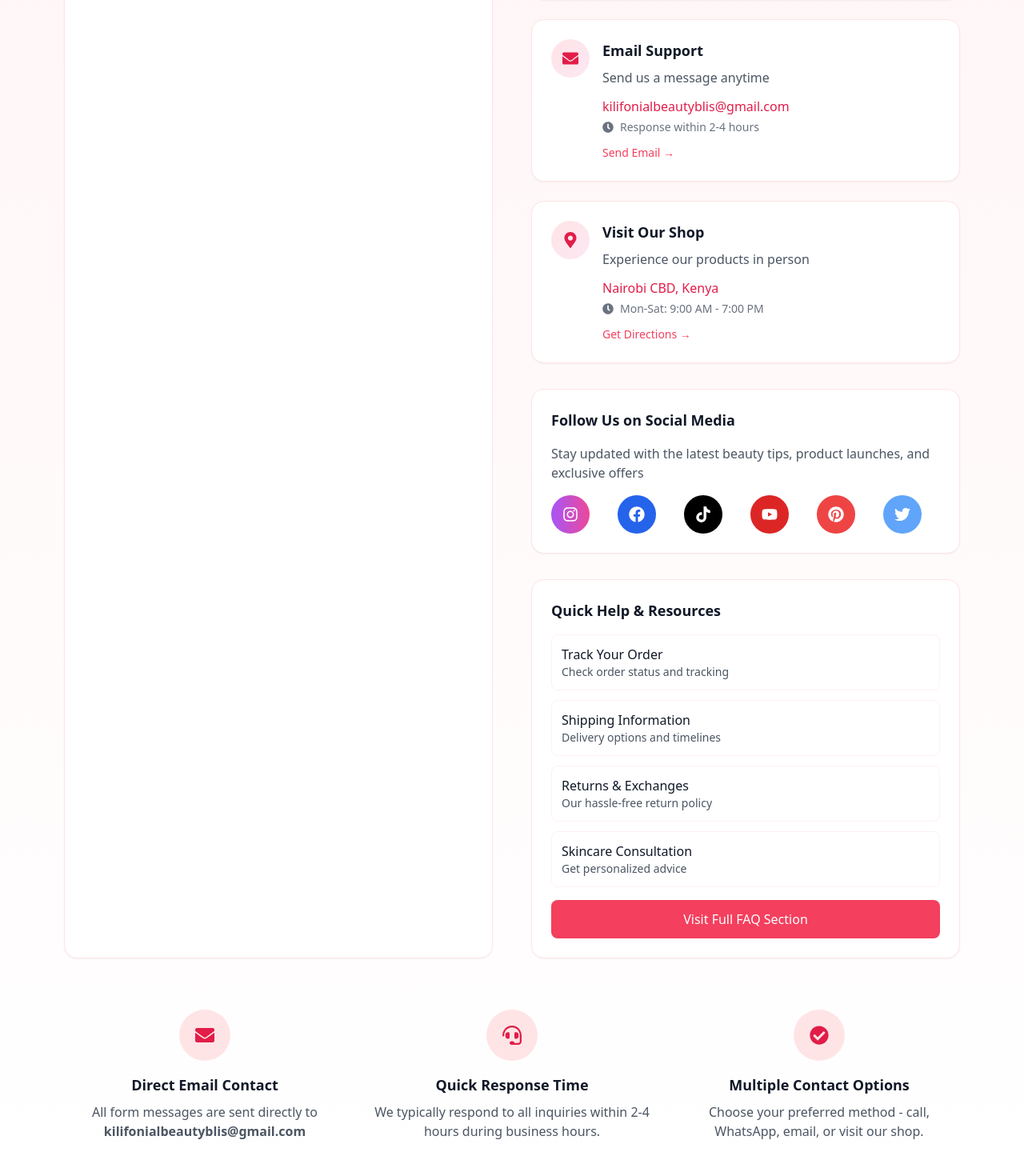
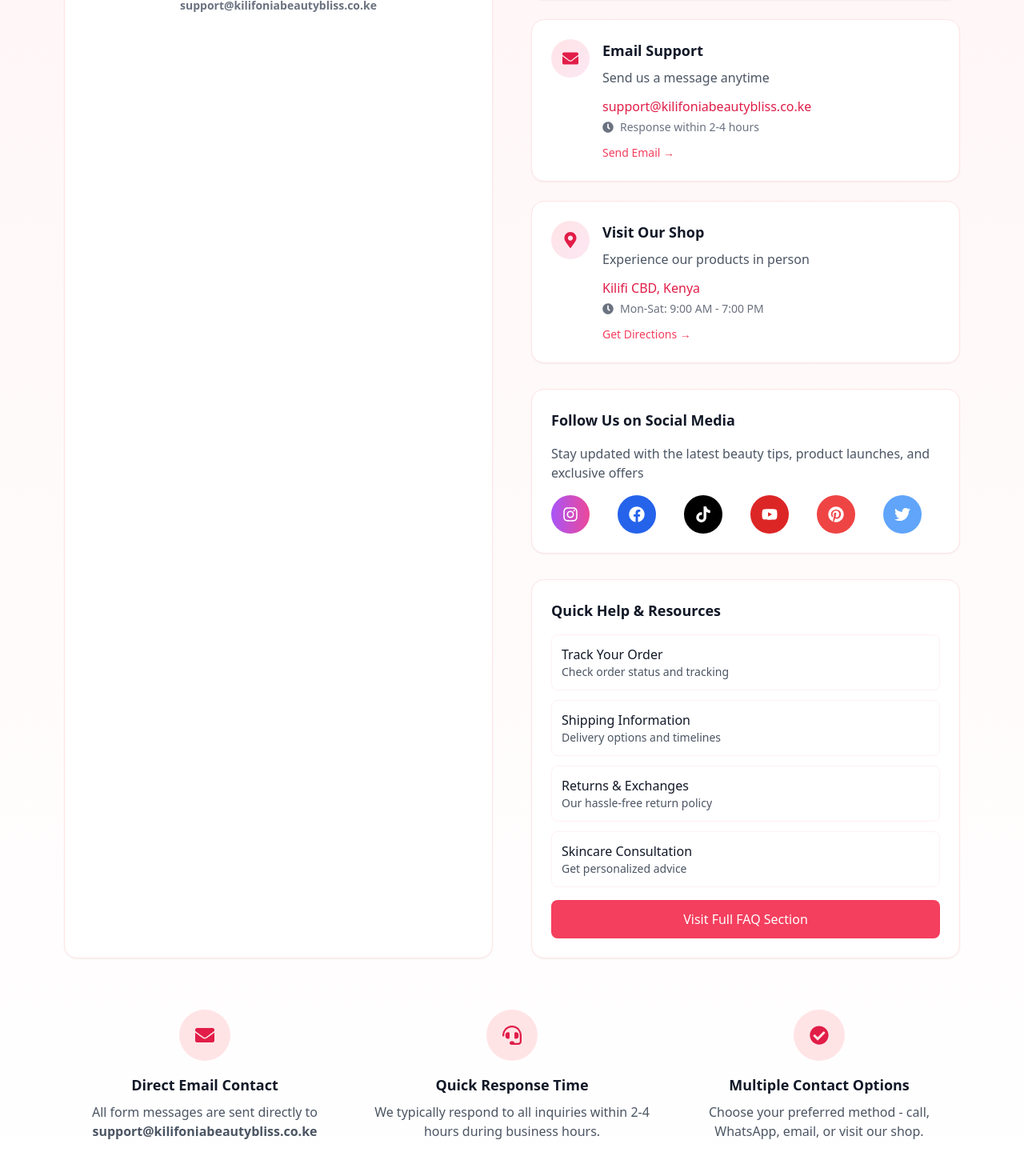
Before and after one commit to AllanLucky/princessbeautyshop-app, a React (Vite) app in the folder Frontend/: page /contact-us in a window 1280 px wide. Shown: the part 1140-2610 px from the top of the page at 80% size. Built offline with nearby package versions, Linux system fonts and the light colour scheme.

Commit message:
feat: update Contact, Footer, Clinic, and Package components

```diff
--- a/Frontend/src/components/Contact.jsx
+++ b/Frontend/src/components/Contact.jsx
@@ -35,7 +35,7 @@ const ContactUs = () => {
     try {
       // Prepare email data
       const emailData = {
-        to: 'kilifonialbeautyblis@gmail.com',
+        to: 'support@kilifoniabeautybliss.co.ke',
         from: formData.email,
         subject: `Kilifonia Beauty Contact: ${formData.subject}`,
         html: `
@@ -89,7 +89,7 @@ const ContactUs = () => {
 
       if (response.ok) {
         setSubmitStatus('success');
-        setSubmitMessage('Thank you! Your message has been sent to Dubois Beauty. We will get back to you within 2-4 hours.');
+        setSubmitMessage('Thank you! Your message has been sent to Kilifonia Beauty. We will get back to you within 2-4 hours.');
 
         // Reset form
         setFormData({
@@ -105,7 +105,7 @@ const ContactUs = () => {
     } catch (error) {
       console.error('Error sending message:', error);
       setSubmitStatus('error');
-      setSubmitMessage('Sorry, there was an error sending your message. Please try again or contact us directly at kilifonialbeautyblis@gmail.com');
+      setSubmitMessage('Sorry, there was an error sending your message. Please try again or contact us directly at support@kilifoniabeautybliss.co.ke');
     } finally {
       setIsSubmitting(false);
     }
@@ -135,19 +135,19 @@ const ContactUs = () => {
       icon: FaEnvelope,
       title: 'Email Support',
       description: 'Send us a message anytime',
-      contact: 'kilifonialbeautyblis@gmail.com',
+      contact: 'support@kilifoniabeautybliss.co.ke',
       hours: 'Response within 2-4 hours',
       action: 'Send Email',
-      link: 'mailto:kilifonialbeautyblis@gmail.com'
+      link: 'mailto:support@kilifonialbeautyblis.co.ke'
     },
     {
       icon: FaMapMarkerAlt,
       title: 'Visit Our Shop',
       description: 'Experience our products in person',
-      contact: 'Nairobi CBD, Kenya',
+      contact: 'Kilifi CBD, Kenya',
       hours: 'Mon-Sat: 9:00 AM - 7:00 PM',
       action: 'Get Directions',
-      link: 'https://maps.google.com/?q=Nairobi+CBD+Kenya'
+      link: 'https://maps.google.com/?q=Kilifi+CBD+Kenya'
     }
   ];
 
@@ -214,9 +214,9 @@ const ContactUs = () => {
   const businessInfo = {
     name: 'Kilifonia Beauty',
     description: 'Your premier destination for luxury skincare and beauty products in Kenya.',
-    email: 'kilifonialbeautyblis@gmail.com',
+    email: 'support@kilifoniabeautybliss.co.ke',
     phone: '+254 792491368',
-    address: 'Nairobi CBD, Kenya',
+    address: 'Kilifi CBD, Kenya',
     operatingHours: 'Monday - Sunday: 8:00 AM - 10:00 PM EAT'
   };
 
@@ -358,7 +358,7 @@ const ContactUs = () => {
               </button>
 
               <p className="text-sm text-gray-500 text-center">
-                Your message will be sent directly to <strong>kilifonialbeautyblis@gmail.com</strong>
+                Your message will be sent directly to <strong>support@kilifoniabeautybliss.co.ke</strong>
               </p>
             </form>
           </div>
@@ -479,7 +479,7 @@ const ContactUs = () => {
               <FaEnvelope className="text-2xl text-rose-600" />
             </div>
             <h3 className="text-lg font-semibold text-gray-900 mb-2">Direct Email Contact</h3>
-            <p className="text-gray-600">All form messages are sent directly to <strong>kilifonialbeautyblis@gmail.com</strong></p>
+            <p className="text-gray-600">All form messages are sent directly to <strong>support@kilifoniabeautybliss.co.ke</strong></p>
           </div>
 
           <div className="text-center">
--- a/Frontend/src/components/Footer.jsx
+++ b/Frontend/src/components/Footer.jsx
@@ -29,7 +29,7 @@ const Footer = () => {
           <h3 className="text-xl font-semibold">Contact Us</h3>
           <p className="mt-2">123 Kilifonia Beauty Ave, City, Country</p>
           <p className="mt-2">Phone: (+254) 788425000</p>
-          <p className="mt-2">Email: info@kilifonialbeautyblis.com</p>
+          <p className="mt-2">Email: support@kilifonialbeautyblis.co.ke</p>
         </div>
 
       </div>
--- a/Frontend/src/pages/Clinic.jsx
+++ b/Frontend/src/pages/Clinic.jsx
@@ -141,7 +141,7 @@ const SkinClinic = () => {
 
       try {
         const uploadRes = await axios.post(
-          "https://api.cloudinary.com/v1_1/dkjenslgr/image/upload",
+          "https://backend.res.cloudinary.com/dkdx7xytz/image/upload",
           data,
           {
             onUploadProgress: (progressEvent) => {
--- a/Frontend/src/pages/Package.jsx
+++ b/Frontend/src/pages/Package.jsx
@@ -153,7 +153,7 @@ const Packages = () => {
           <div className="w-32 h-40 bg-gradient-to-b from-rose-400 to-pink-500 rounded-2xl relative shadow-2xl border-2 border-white">
             <div className="absolute top-0 left-1/2 transform -translate-x-1/2 -translate-y-2 w-24 h-6 bg-rose-300 rounded-t-2xl border-2 border-white"></div>
             <div className="absolute bottom-4 left-1/2 transform -translate-x-1/2 text-white text-sm font-bold text-center">
-              DUBOIS<br />BEAUTY
+              KILIFONIA<br />BEAUTY
             </div>
           </div>
           <div className="absolute top-0 left-1/2 transform -translate-x-1/2 -translate-y-20 animate-fly-to-bag">
```
